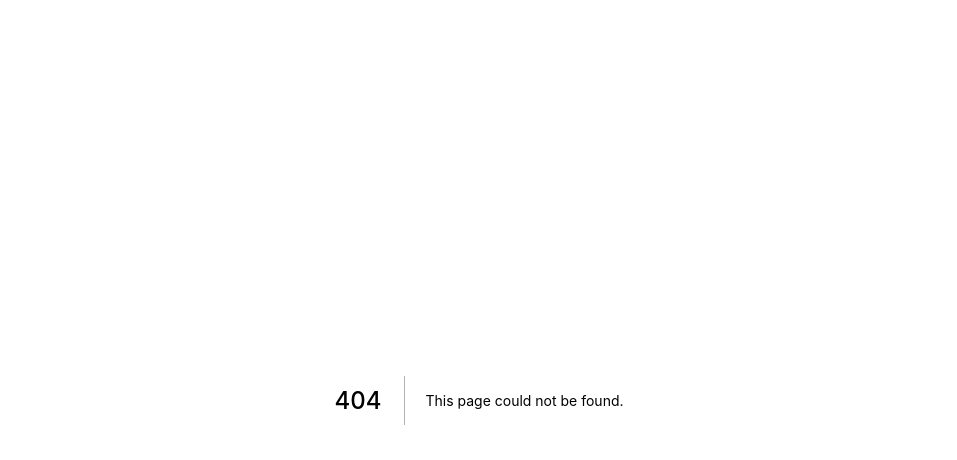
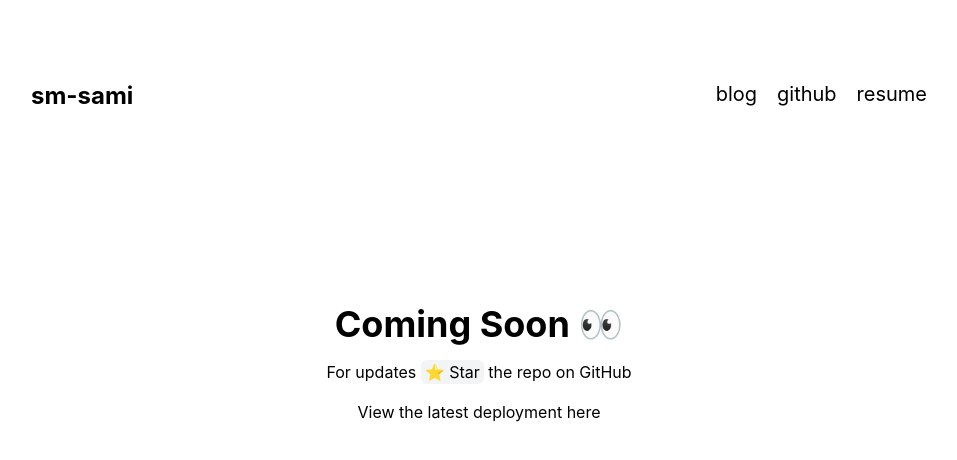
Before and after one commit to mhmdsami/mhmdsami, a Next.js app: page /blog in a window 1280 px wide. Before the commit this address had no page. Shown: the top 460 px of the page, without its empty margins (161-1118 px from the left). Built offline with nearby package versions, Linux system fonts and the light colour scheme.

Commit message:
add blog

```diff
--- /dev/null
+++ b/pages/blog.tsx
@@ -0,0 +1,25 @@
+import type {NextPage} from "next";
+import Navbar from "../components/Navbar";
+import Head from "next/head";
+
+const blog: NextPage = () => {
+    return (
+        <>
+            <Head>
+                <title>Mohamed Sami | Blog</title>
+            </Head>
+            <Navbar />
+            <div className="flex flex-col gap-4 mt-48 items-center">
+                <div className="text-4xl font-bold">Coming Soon 👀</div>
+                <div>
+                    For updates <a href="https://github.com/sm-sami/blog" className="bg-gray-100 px-1 py-0.5 rounded-md cursor-pointer">⭐ Star</a> the repo on GitHub
+                </div>
+                <div>
+                    View the latest deployment <a href="https://blog-sm-sami.vercel.app/" className="cursor-pointer hover:underline">here</a>
+                </div>
+            </div>
+        </>
+    )
+}
+
+export default blog;
```
